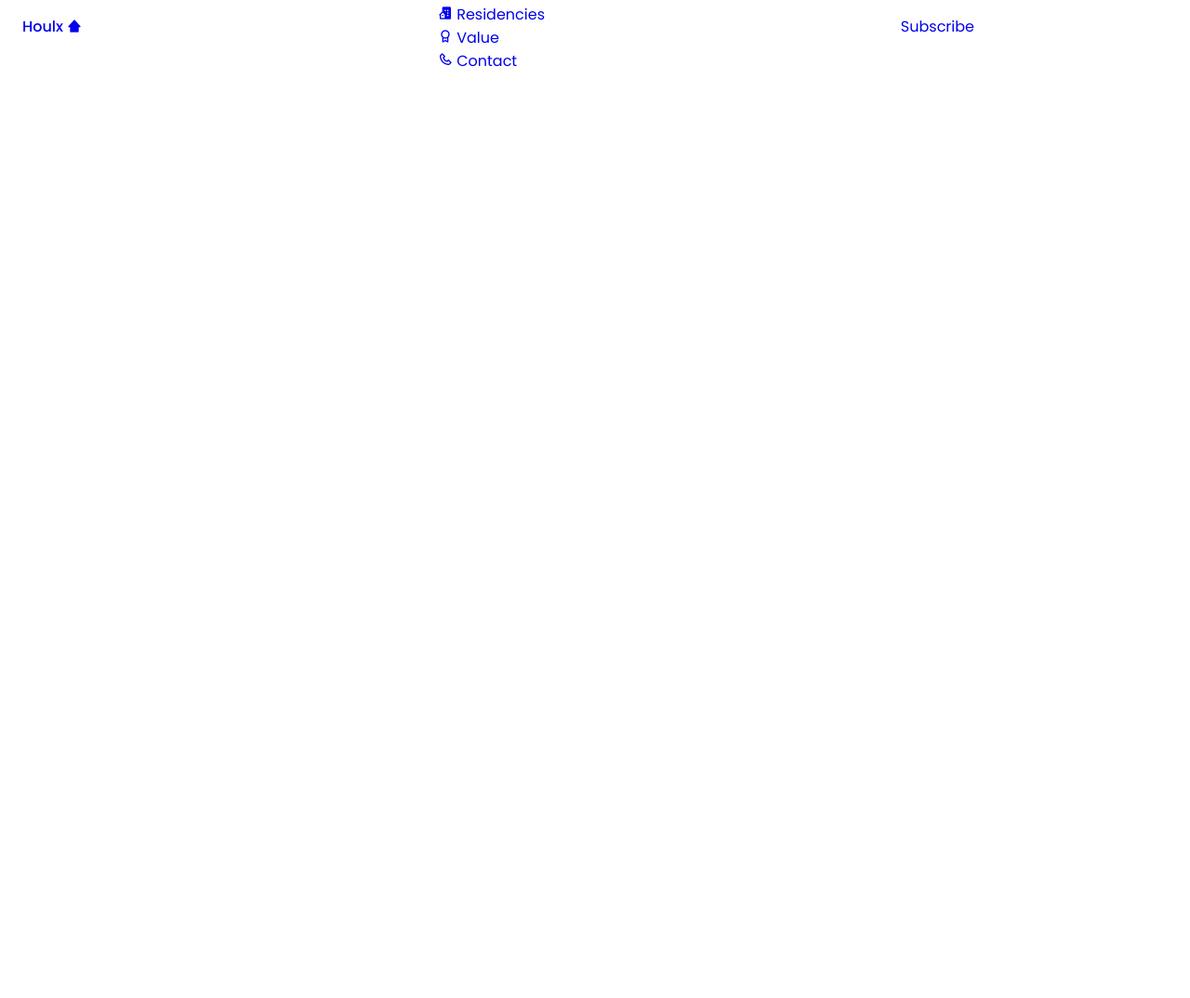
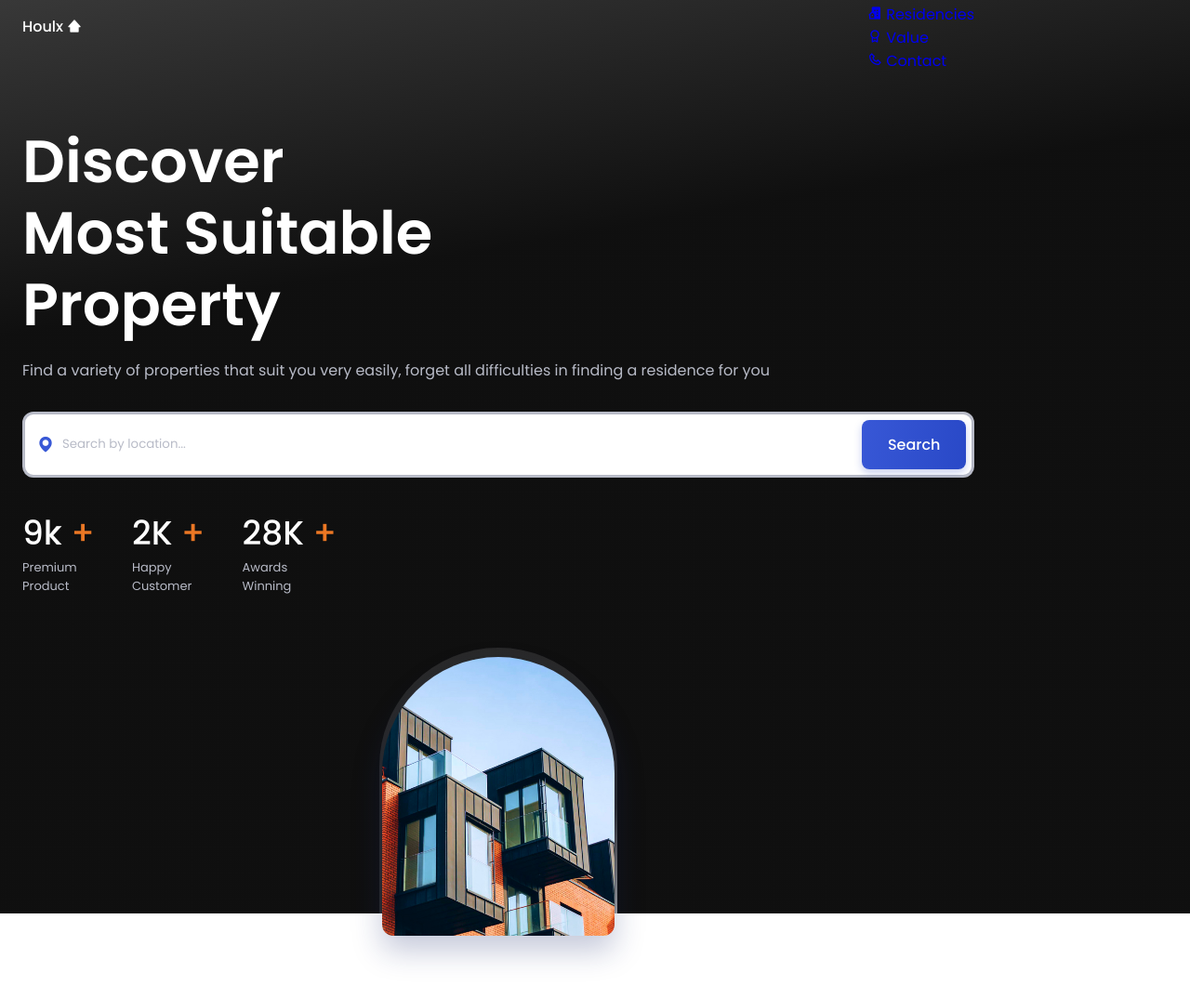
Before and after one commit to Abhishek-76/real-state, a plain HTML site: page index.html in a window 1280 px wide. Shown: the top 1074 px of the page at 93% size. Before the commit the page ends 800 px from the top, so only its background shows below. Drawn offline with nearby package versions, Linux system fonts and the light colour scheme.

Commit message:
scrol-header change in nav bar

```diff
--- a/assets/css/styles.css
+++ b/assets/css/styles.css
@@ -158,7 +158,7 @@ button {
   align-items: center;
 }
 .nav__logo {
-  /* color: #fff; */
+  color: #fff;
   display: inline-flex;
   align-items: center;
   column-gap: 0.25rem;
@@ -178,7 +178,6 @@ button {
     background-color: var(--container-color);
     box-shadow: 0 8px 24px hsl(228, 66%, 45%, 0.15);
     width: 90%;
-    left: 0;
     right: 0 auto;
     padding: 1.3rem 3rem;
     border-radius: 1.25rem;
@@ -203,13 +202,120 @@ button {
   }
 }
 /* Change background header */
-
+.scroll-header {
+  background-color: var(--body-color);
+  box-shadow: 0 1px 4px hsla(228, 4%, 15%, 0.1);
+}
+.scroll-header .nav__logo {
+  color: var(--first-color);
+}
 /* Active link */
 
 /*=============== HOME ===============*/
-
+.home {
+  background: linear-gradient(170deg, hsl(0, 0%, 22%) 0%, hsl(0, 0%, 6%) 30%);
+  padding-bottom: 0;
+}
+.home__container {
+  padding-top: 4rem;
+  row-gap: 3.5rem;
+}
+.home__title,
+.home__value-number {
+  color: #fff;
+}
+.home__title {
+  font-size: var(--biggest-font-size);
+  line-height: 120%;
+  margin-bottom: 1.25rem;
+}
+.home__description {
+  color: var(--text-color-light);
+  margin-bottom: 2rem;
+}
+.home__search {
+  background-color: var(--body-color);
+  padding: 0.35rem 0.35rem 0.35rem 0.75rem;
+  display: flex;
+  align-items: center;
+  border-radius: 0.75rem;
+  border: 3px solid var(--text-color-light);
+  margin-bottom: 2rem;
+}
+.home__search i {
+  font-size: 1.25rem;
+  color: var(--first-color);
+}
+.home__search-input {
+  width: 90%;
+  background-color: var(--body-color);
+  color: var(--text-color);
+  margin: 0.5rem;
+}
+.home__search-input::placeholder {
+  color: var(--text-color-light);
+}
+.home__value {
+  display: flex;
+  column-gap: 2.5rem;
+}
+.home__value-number {
+  font-size: var(--h1-font-size);
+  font-weight: var(--font-medium);
+}
+.home__value-number span {
+  color: var(--second-color);
+}
+.home__value-description {
+  display: flex;
+  color: var(--text-color-light);
+  font-size: var(--smaller-font-size);
+}
+.home__images {
+  position: relative;
+  display: flex;
+  justify-content: center;
+}
+.home__orbe {
+  width: 256px;
+  height: 286px;
+  background: linear-gradient(
+    100deg,
+    hsl(0, 0%, 16%) 93%,
+    hsl(0, 0%, 67%) 100%
+  );
+  border-radius: 135px 135px 0 0;
+}
+.home__img {
+  position: absolute;
+  width: 250px;
+  height: 300px;
+  overflow: hidden;
+  border-radius: 125px 125px 12px 12px;
+  display: inline-flex;
+  align-items: flex-end;
+  bottom: -1.5rem;
+  box-shadow: 0 16px 32px hsla(228, 66%, 25%, 0.25);
+}
 /*=============== BUTTON ===============*/
-
+.button {
+  display: inline-block;
+  background: linear-gradient(101deg, hsl(228, 66%, 53%), hsl(228, 66%, 47%));
+  color: #fff;
+  padding: 14px 28px;
+  border-radius: 0.5rem;
+  font-size: var(--normal-font-size);
+  font-weight: var(--font-medium);
+  box-shadow: 0 4px 8px hsla(228, 66%, 45%, 0.25);
+  transition: 0.3s;
+  cursor: pointer;
+}
+.button:hover {
+  box-shadow: 0 4px 12px hsla(228, 66%, 45%, 0.25);
+}
+.nav__button {
+  display: none;
+}
 /*=============== LOGOS ===============*/
 
 /*=============== POPULAR ===============*/
--- a/assets/js/main.js
+++ b/assets/js/main.js
@@ -1,19 +1,22 @@
 /*=============== CHANGE BACKGROUND HEADER ===============*/
 
+const scrollHeader = () => {
+  const header = document.getElementById("header");
+  // When the scroll is greater than 50 viewport height, add the scroll-header class to the header tag
+  this.scrollY >= 50
+    ? header.classList.add("scroll-header")
+    : header.classList.remove("scroll-header");
+};
+window.addEventListener("scroll", scrollHeader);
 
 /*=============== SWIPER POPULAR ===============*/
 
-
 /*=============== VALUE ACCORDION ===============*/
-
 
 /*=============== SCROLL SECTIONS ACTIVE LINK ===============*/
 
-
 /*=============== SHOW SCROLL UP ===============*/
-
 
 /*=============== DARK LIGHT THEME ===============*/
 
-
 /*=============== SCROLL REVEAL ANIMATION ===============*/
--- a/index.html
+++ b/index.html
@@ -67,7 +67,57 @@
     <main class="main">
       <!--==================== HOME ====================-->
       <section class="home section" id="home">
-        <div class="home__container container grid"></div>
+        <div class="home__container container grid">
+          <div class="home__data">
+            <h1 class="home__title">
+              Discover <br />
+              Most Suitable <br />
+              Property
+            </h1>
+            <p class="home__description">
+              Find a variety of properties that suit you very easily, forget all
+              difficulties in finding a residence for you
+            </p>
+            <form action="" class="home__search">
+              <i class="bx bxs-map"></i>
+              <input
+                type="search"
+                placeholder="Search by location..."
+                class="home__search-input"
+              />
+              <button class="button">Search</button>
+            </form>
+            <div class="home__value">
+              <div>
+                <h1 class="home__value-number">9k <span>+</span></h1>
+                <span class="home__value-description">
+                  Premium <br />
+                  Product
+                </span>
+              </div>
+              <div>
+                <h1 class="home__value-number">2K <span>+</span></h1>
+                <span class="home__value-description">
+                  Happy <br />
+                  Customer
+                </span>
+              </div>
+              <div>
+                <h1 class="home__value-number">28K <span>+</span></h1>
+                <span class="home__value-description">
+                  Awards <br />
+                  Winning
+                </span>
+              </div>
+            </div>
+          </div>
+          <div class="home__images">
+            <div class="home__orbe"></div>
+            <div class="home__img">
+              <img src="assets/img/home.jpg" alt="home image" />
+            </div>
+          </div>
+        </div>
       </section>
 
       <!--==================== LOGOS ====================-->
```
